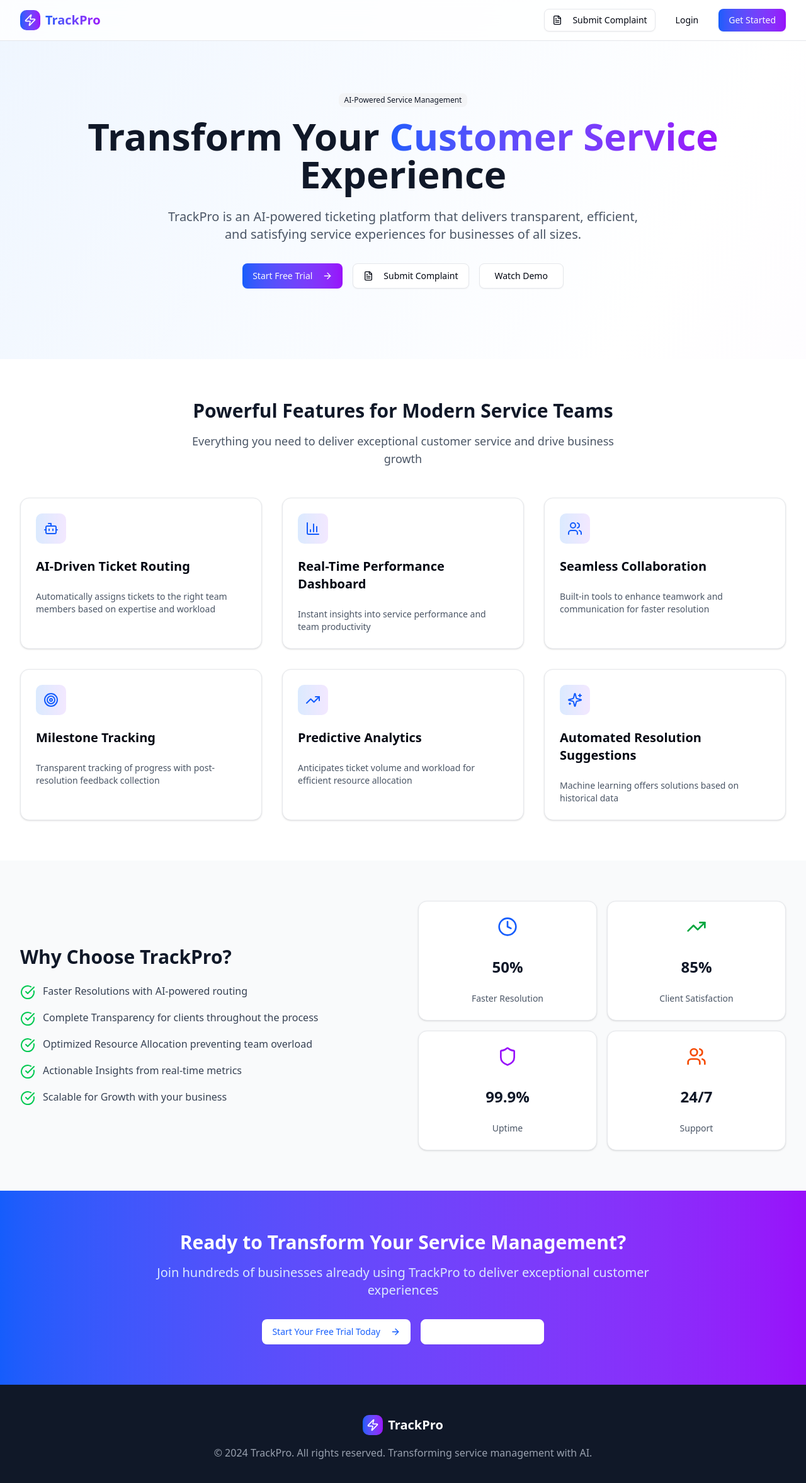
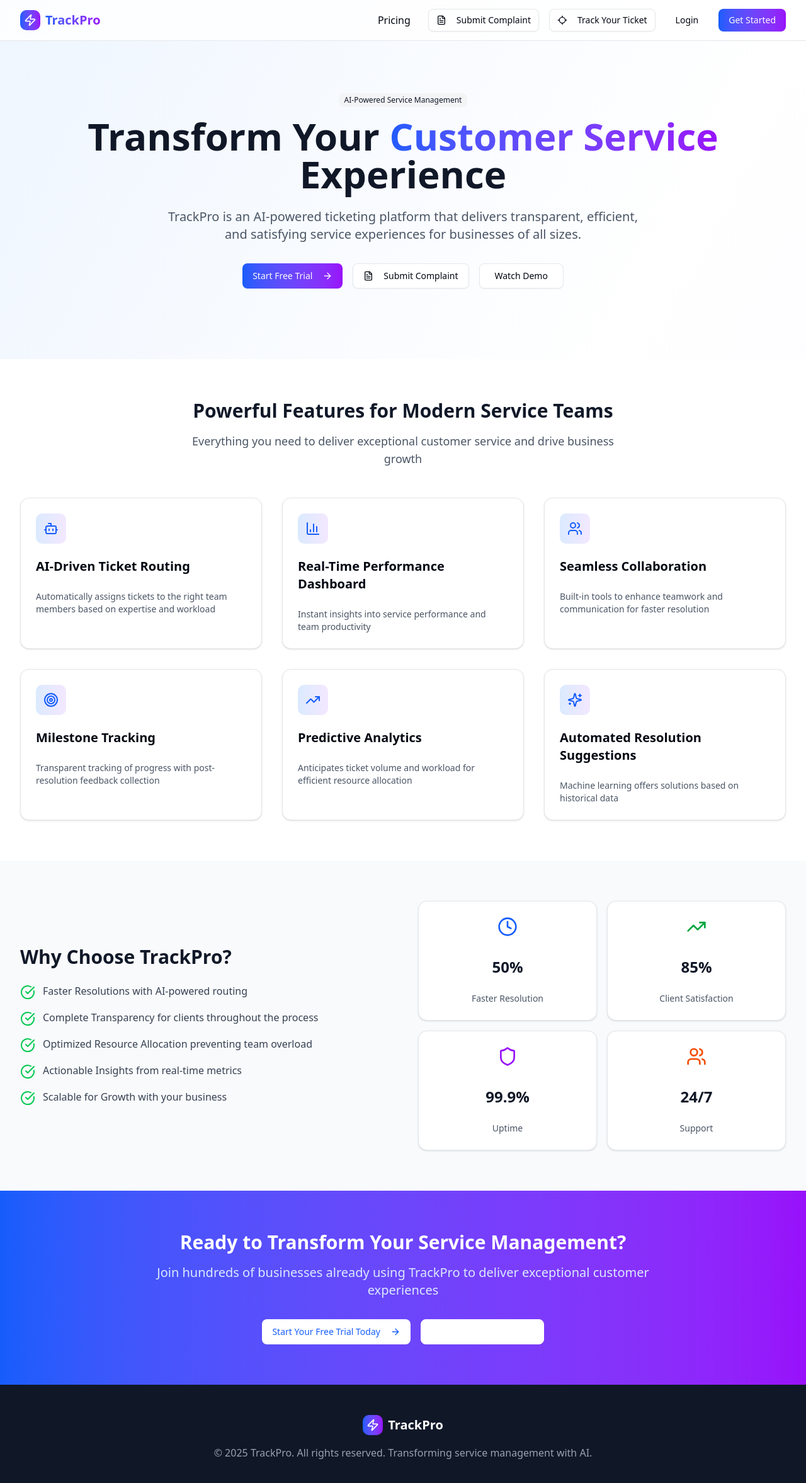
Before and after one commit to Xloanx/trackpro, a Next.js app: page / in a window 1280 px wide. Shown: the top 2354 px of the page at 63% size. Built offline with nearby package versions, Linux system fonts and the light colour scheme.

Commit message:
Edited Index page to include link to Pricing and Ticket Tracking

```diff
--- a/app/page.js
+++ b/app/page.js
@@ -14,7 +14,8 @@ import {
   Sparkles,
   ArrowRight,
   CheckCircle,
-  FileText
+  FileText,
+  Locate
 } from "lucide-react";
 import Link from "next/link";
 
@@ -75,10 +76,22 @@ const Index = () => {
               </span>
             </div>
             <div className="flex items-center space-x-4">
+              <div className="mr-7">
+                <Link href="/subscription" >
+                Pricing
+                </Link>
+              </div>
+
               <Link href="/complaint">
                 <Button variant="outline" className="flex items-center">
                   <FileText className="w-4 h-4 mr-2" />
                   Submit Complaint
+                </Button>
+              </Link>
+              <Link href="/track">
+                <Button variant="outline" className="flex items-center">
+                  <Locate className="w-4 h-4 mr-2" />
+                  Track Your Ticket
                 </Button>
               </Link>
               <Link href="/login">
@@ -240,7 +253,7 @@ const Index = () => {
             <span className="text-xl font-bold">TrackPro</span>
           </div>
           <p className="text-gray-400">
-            © 2024 TrackPro. All rights reserved. Transforming service management with AI.
+            © {new Date().getFullYear()} TrackPro. All rights reserved. Transforming service management with AI.
           </p>
         </div>
       </footer>
```
